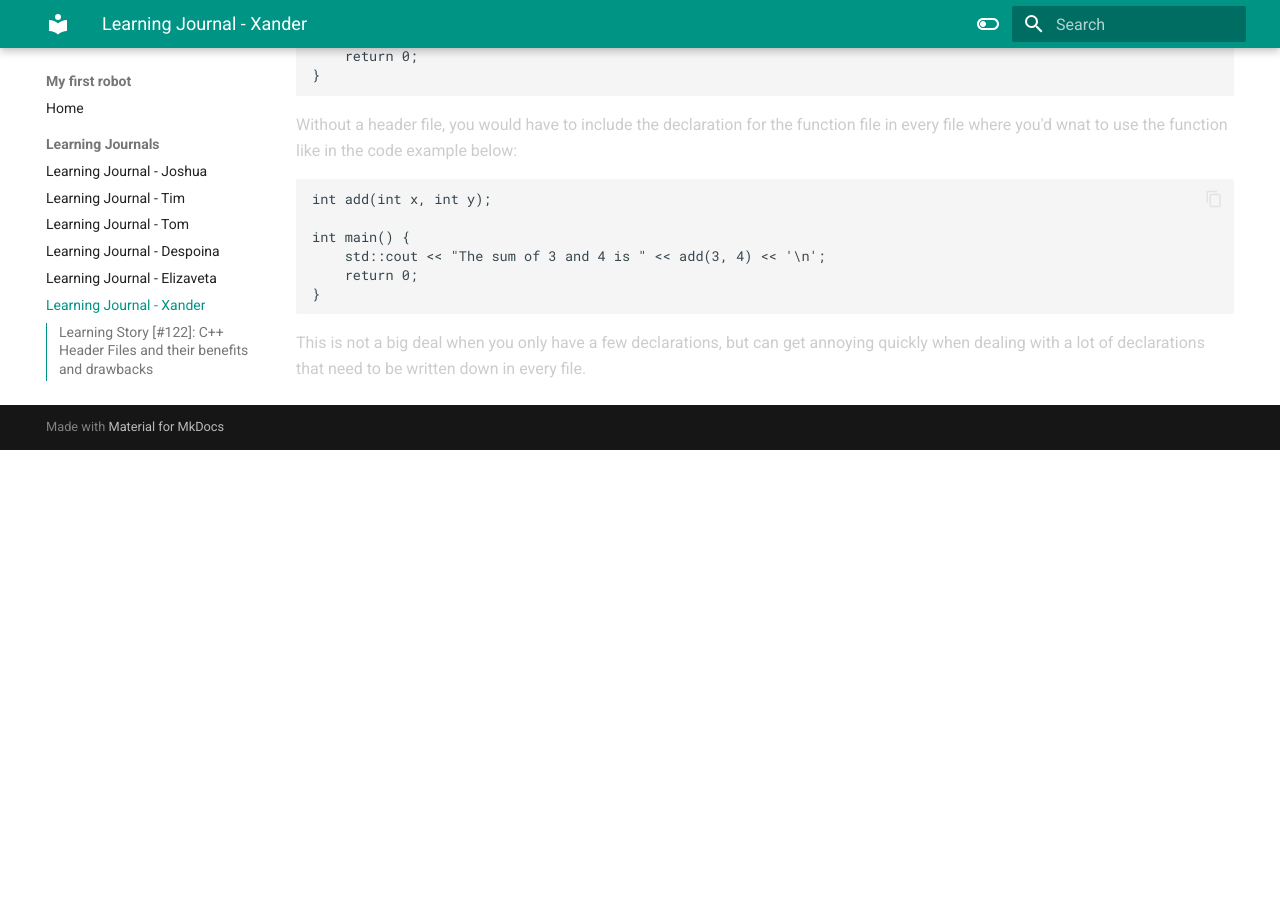
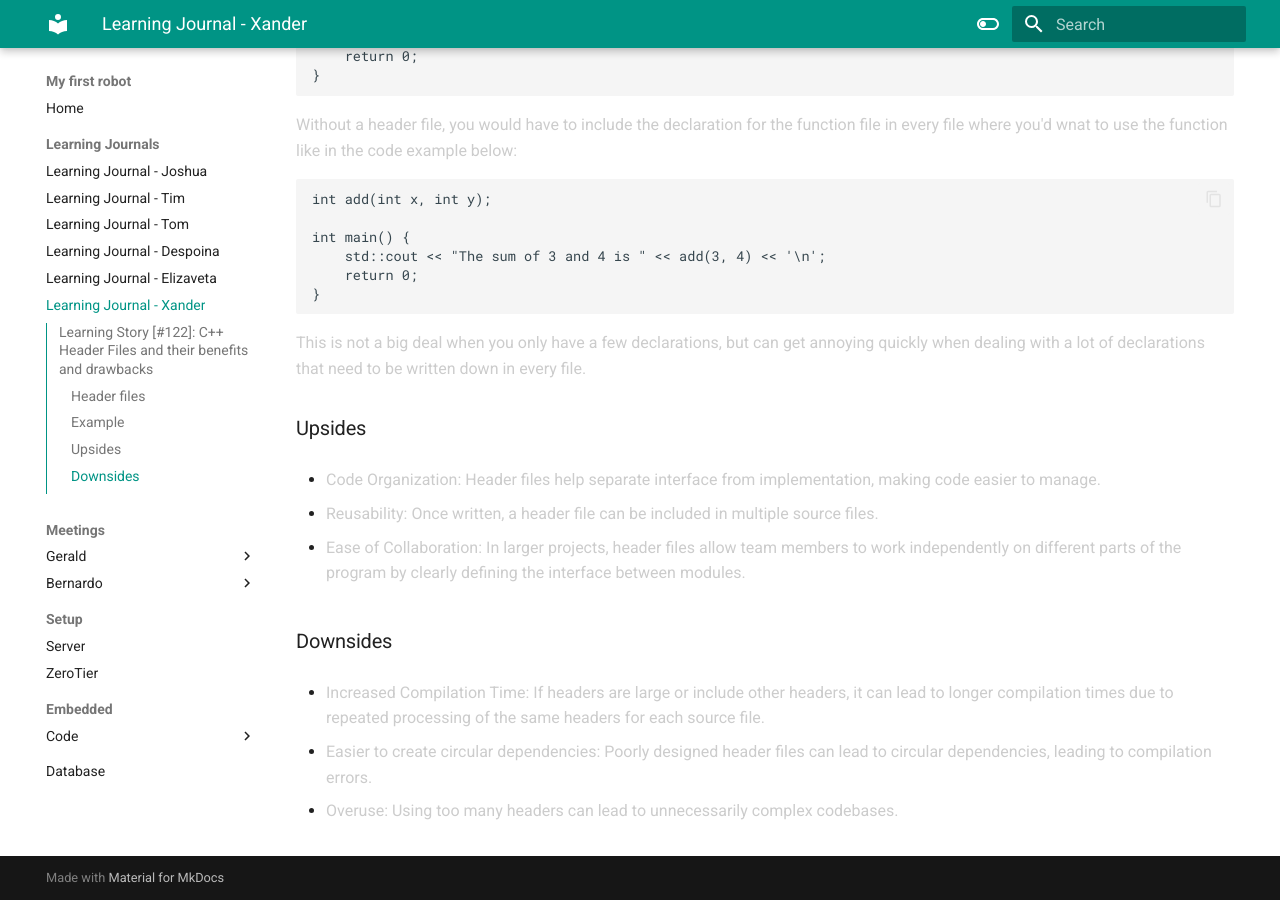
Before and after one commit to VioletHarmon2002/MyFirstRobot, an MkDocs documentation site: the page built from docs/Learning Journals/learning-journal-xander.md, in a window 1280 px wide and 900 px high, scrolled down 1145 px. Built offline with MkDocs 1.6.1 and Material for MkDocs 9.7.7, drawn with Linux system fonts in a browser that asks for light colours; before the commit the page ends 1595 px from its top, so only the background shows below that.

Commit message:
Added upsides and downsides to learning story

````diff
--- a/docs/Learning Journals/learning-journal-xander.md
+++ b/docs/Learning Journals/learning-journal-xander.md
@@ -60,3 +60,23 @@
 ```
 
 This is not a big deal when you only have a few declarations, but can get annoying quickly when dealing with a lot of declarations that need to be written down in every file.
+
+### Upsides
+
+- Code Organization:
+Header files help separate interface from implementation, making code easier to manage.
+
+- Reusability:
+Once written, a header file can be included in multiple source files.
+
+- Ease of Collaboration:
+In larger projects, header files allow team members to work independently on different parts of the program by clearly defining the interface between modules.
+
+### Downsides
+
+- Increased Compilation Time:
+If headers are large or include other headers, it can lead to longer compilation times due to repeated processing of the same headers for each source file.
+
+- Easier to create circular dependencies: Poorly designed header files can lead to circular dependencies, leading to compilation errors.
+
+- Overuse: Using too many headers can lead to unnecessarily complex codebases.
````
